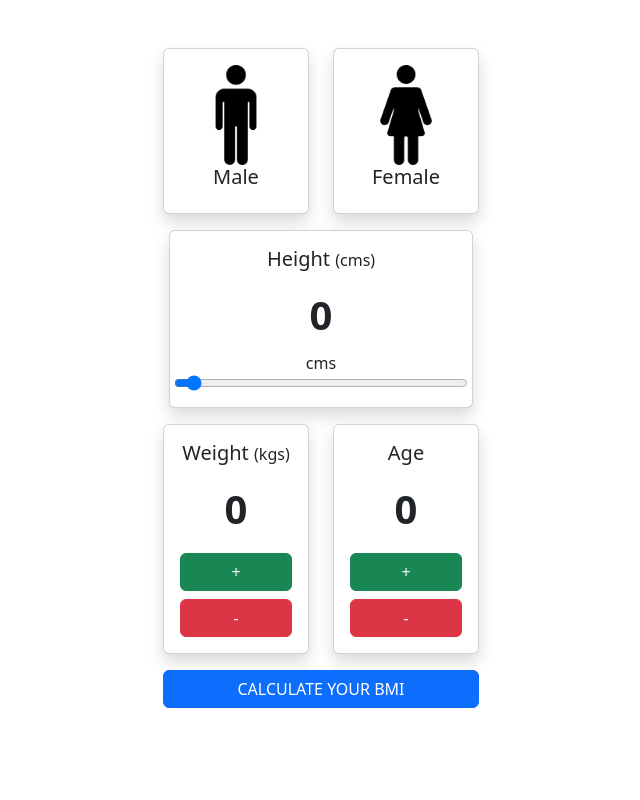
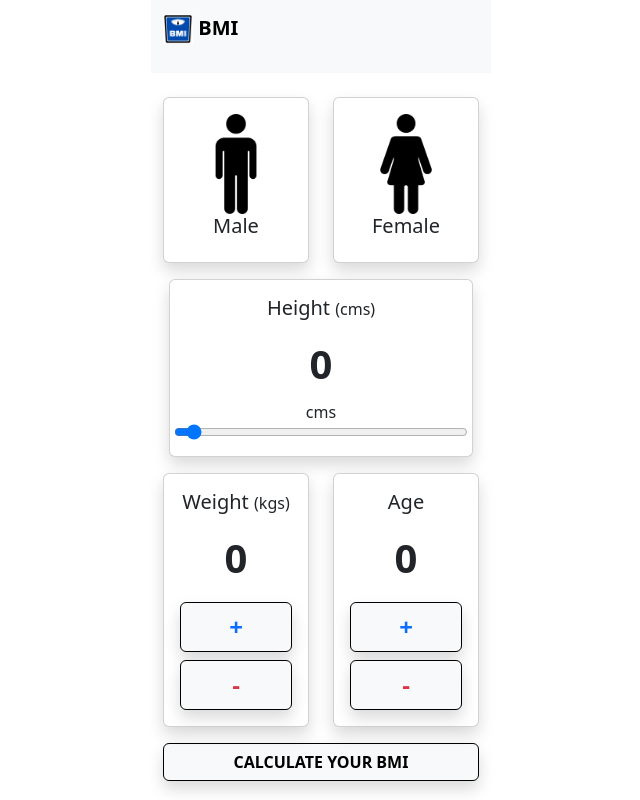
Before and after one commit to Conrado916645/BMI-Calculator, a plain HTML site: page index.html in a window 1280 px wide. Shown: the whole page, without its empty margins (319-959 px from the left). Drawn offline with nearby package versions, Linux system fonts and the light colour scheme.

Commit message:
change theme

```diff
--- a/index.html
+++ b/index.html
@@ -16,9 +16,18 @@
 
 <body>
 
-
+    <header>
+        <nav class="navbar bg-body-tertiary ">
+            <div class="container-fluid">
+              <p class="navbar-brand fw-bold">
+                <img src="static/icon/icon.png" alt="Logo" width="30" height="30" class="d-inline-block align-text-top">
+                BMI
+              </p>
+            </div>
+          </nav>
+    </header>
     <main>
-        <div class="container mt-5 text-center">
+        <div class="container mt-4 text-center">
             <!-- GENDER -->
             <div class="row">
                 <div class="col-6 d-flex justify-content-center">
@@ -72,8 +81,8 @@
                                         placeholder="0">
                                 </div>
                                 <div class="d-grid gap-2">
-                                    <button class="btn btn-success" onclick="addWeight()">+</button>
-                                    <button class="btn btn-danger" onclick="subtractWeight()">-</button>
+                                    <button class="shadow btn btn-light border border-black fw-bold  fs-4 text-primary" onclick="addWeight()">+</button>
+                                    <button class="shadow btn btn-light border border-black fw-bold fs-4 text-danger" onclick="subtractWeight()">-</button>
                                 </div>
                             </div>
                         </div>
@@ -90,8 +99,8 @@
                                         onfocus="selectAllTextAge()" max="110" id="age_value" value="0" placeholder="0">
                                 </div>
                                 <div class="d-grid gap-2">
-                                    <button class="btn btn-success" id="inc_age" onclick="addAge()">+</button>
-                                    <button class="btn btn-danger" id="dec_weight" onclick="subtractAge()">-</button>
+                                    <button class="shadow btn btn-light border border-black fw-bold fs-4 text-primary" id="inc_age" onclick="addAge()">+</button>
+                                    <button class="shadow btn btn-light border border-black fw-bold fs-4 text-danger" id="dec_weight" onclick="subtractAge()">-</button>
                                 </div>
                             </div>
                         </div>
@@ -99,7 +108,7 @@
                 </div>
             </div>
             <div class="d-grid">
-                <button class="btn btn-primary" data-bs-toggle="modal" data-bs-target="#resultModal">CALCULATE YOUR
+                <button class="shadow btn btn-light border border-black fw-bold" data-bs-toggle="modal" data-bs-target="#resultModal">CALCULATE YOUR
                     BMI</button>
             </div>
         </div>
```
